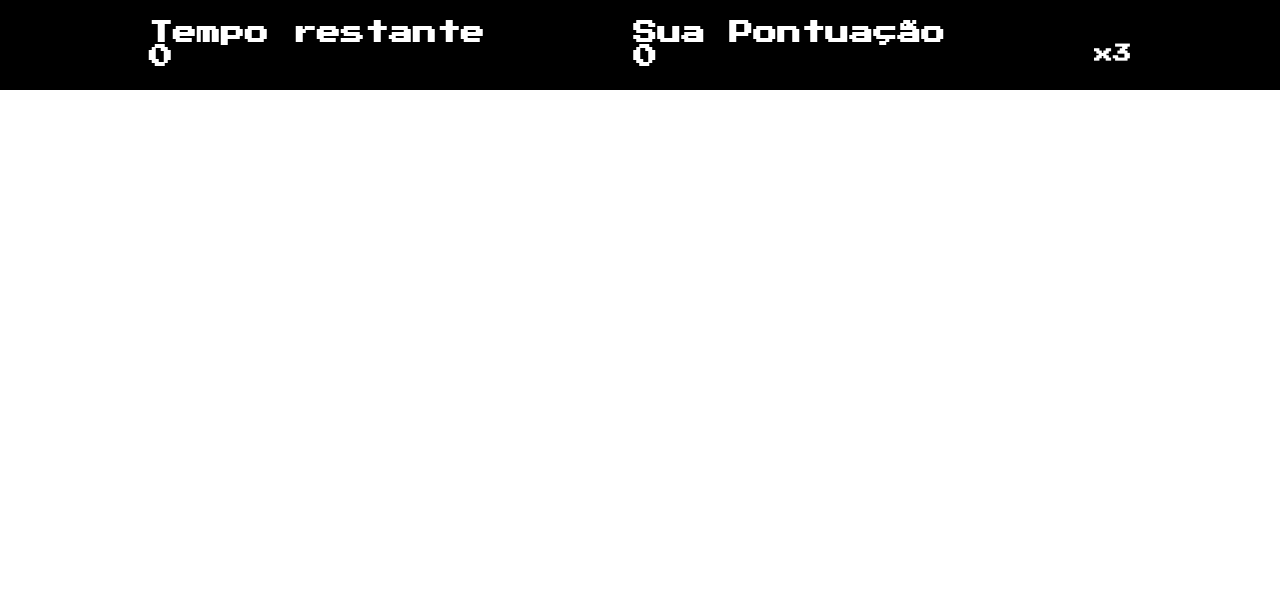
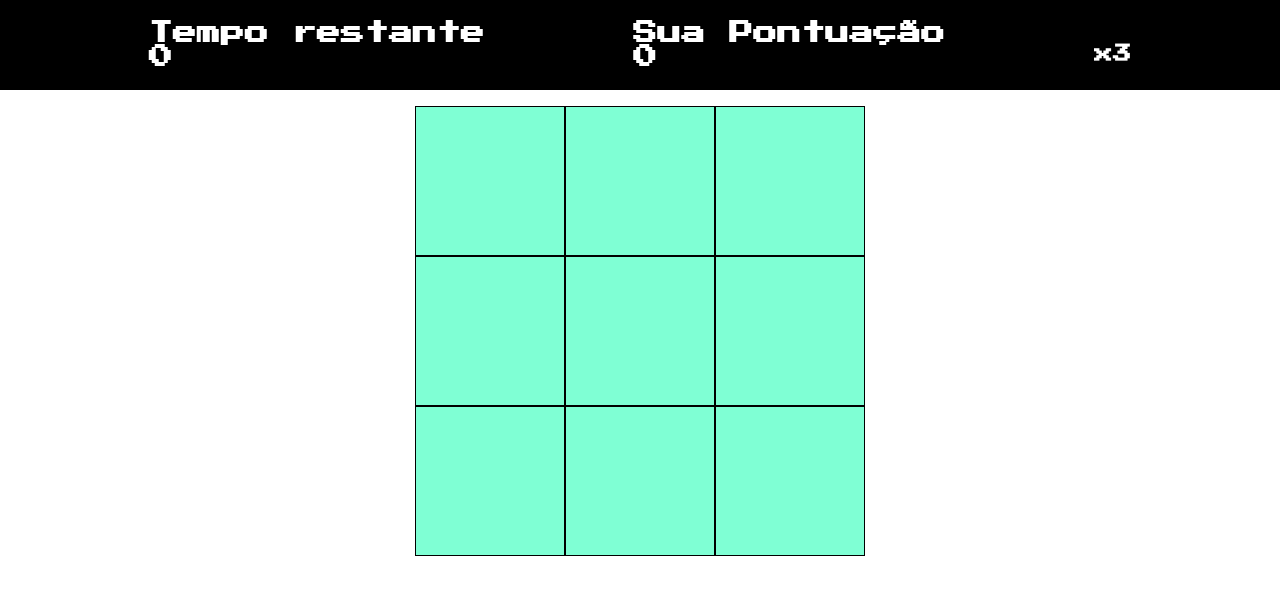
Before and after one commit to jvitorsilvadn/game-detona-ralph, a plain HTML site: page index.html in a window 1280 px wide. Drawn offline with Linux system fonts and the light colour scheme.

Commit message:
estilizando a seção paineis

```diff
--- a/src/styles/main.css
+++ b/src/styles/main.css
@@ -1,5 +1,7 @@
 main {
     display: flex;
+    flex-direction: column;
+    height: 100vh;
 }
 
 .menu{
@@ -12,3 +14,21 @@ main {
     background-color: #000;
     color: #fff;
 }
+
+.painel {
+    margin-top: 1rem;
+    display: flex;
+    align-items: center;
+    justify-content: center;
+}
+
+.campo {
+    height: 150px;
+    width: 150px;
+    background-color: #7fffd4;
+    border: 1px solid #000000;
+}
+
+.inimigo {
+    background-color: #ff0000;
+}
```
